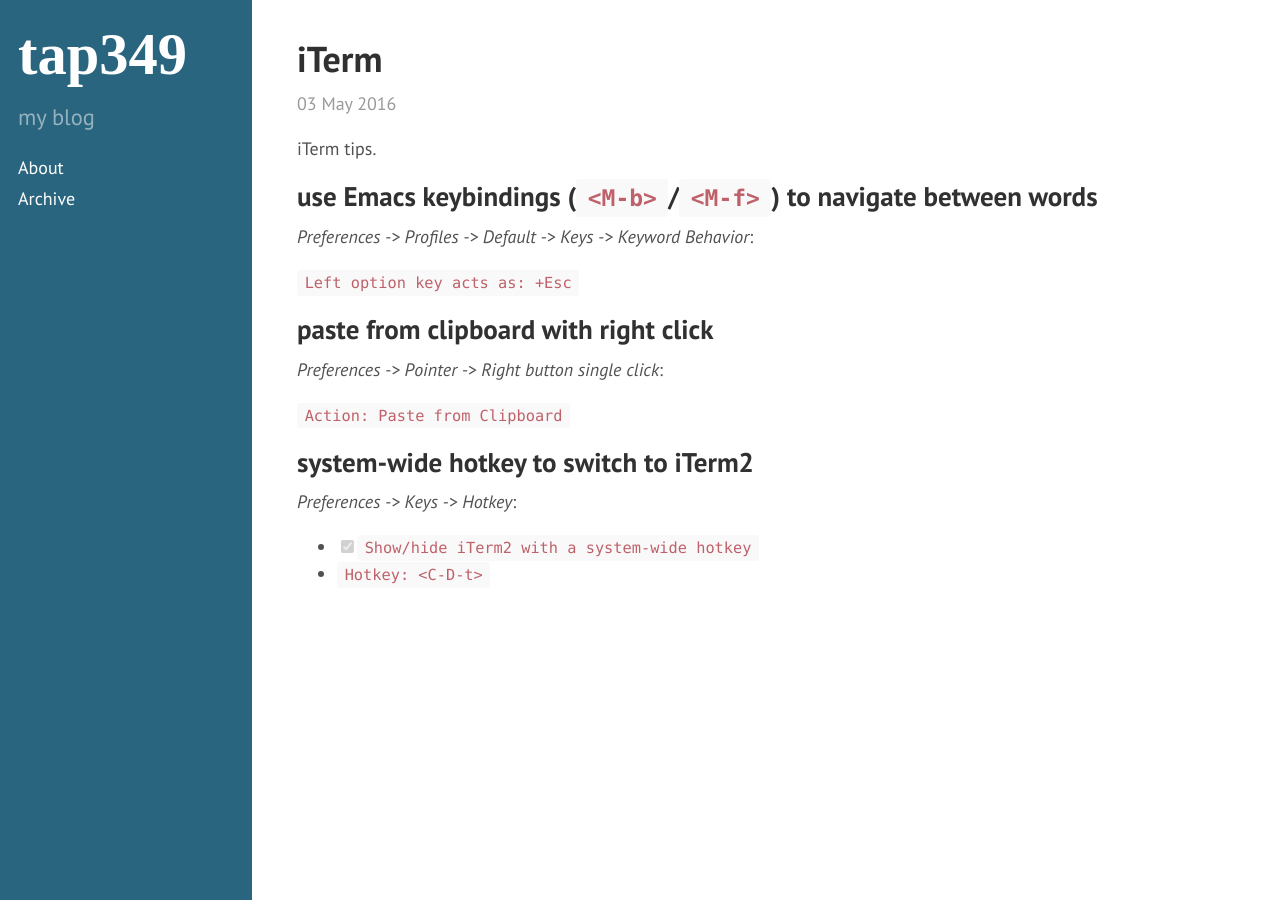
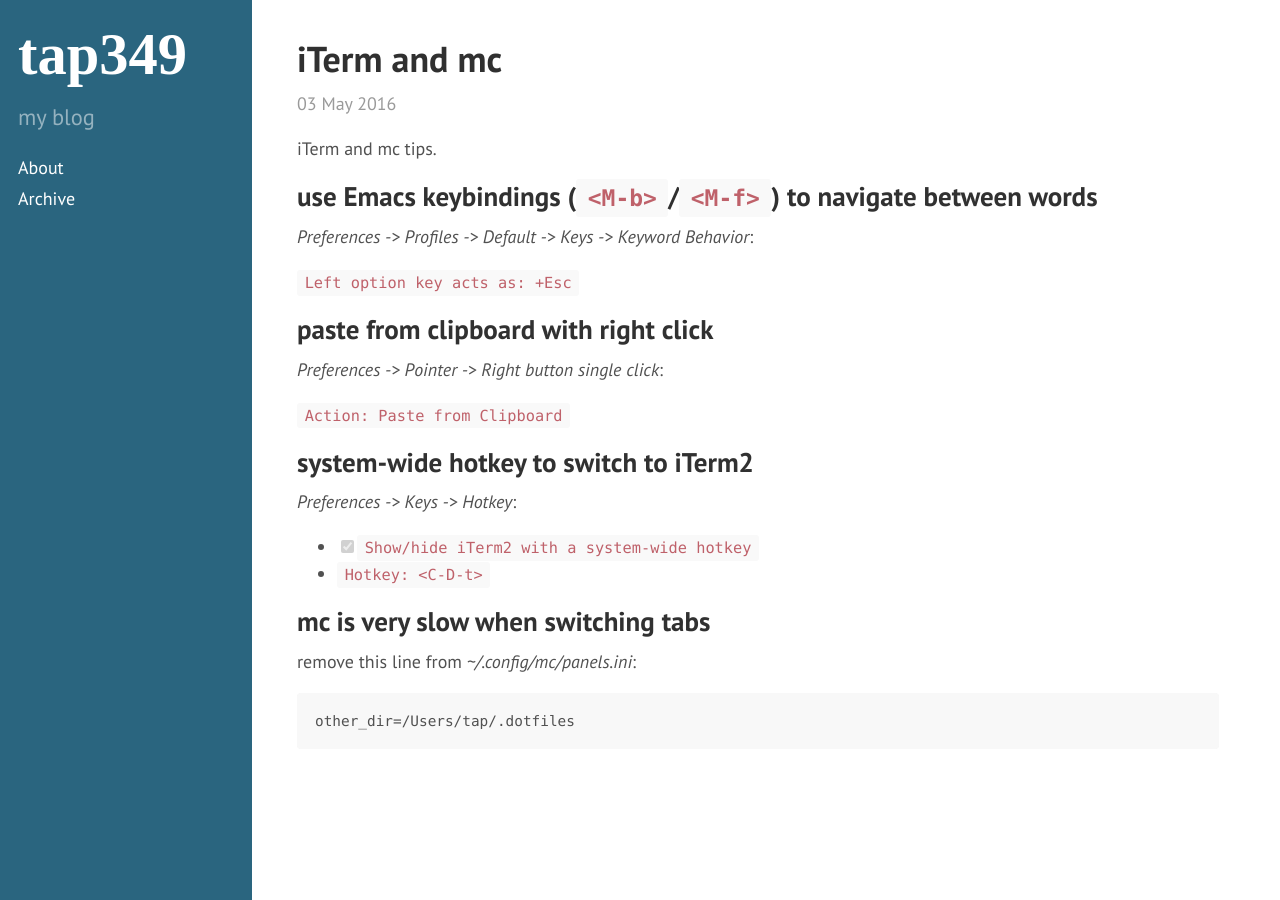
Before and after one commit to tap349/tap349.github.io, a Jekyll site: the page built from _posts/2016-05-03-iTerm-and-mc.md, in a window 1280 px wide. Built offline with Jekyll 4.4.1, drawn with Linux system fonts in a browser that asks for light colours.

Commit message:
update 2016-05-05_10:14:57

````diff
--- a/_posts/2016-05-03-iTerm.md
+++ b/_posts/2016-05-03-iTerm-and-mc.md
@@ -1,12 +1,12 @@
 ---
 layout: post
-title: iTerm
+title: iTerm and mc
 date: 2016-05-03 11:58:58 +0300
 access: public
-categories: [iterm]
+categories: [iterm, mc]
 ---
 
-iTerm tips.
+iTerm and mc tips.
 
 <!-- more -->
 
@@ -28,3 +28,11 @@
 
 - [x] `Show/hide iTerm2 with a system-wide hotkey`
 - `Hotkey: <C-D-t>`
+
+## mc is very slow when switching tabs
+
+remove this line from _~/.config/mc/panels.ini_:
+
+```
+other_dir=/Users/tap/.dotfiles
+```
````
